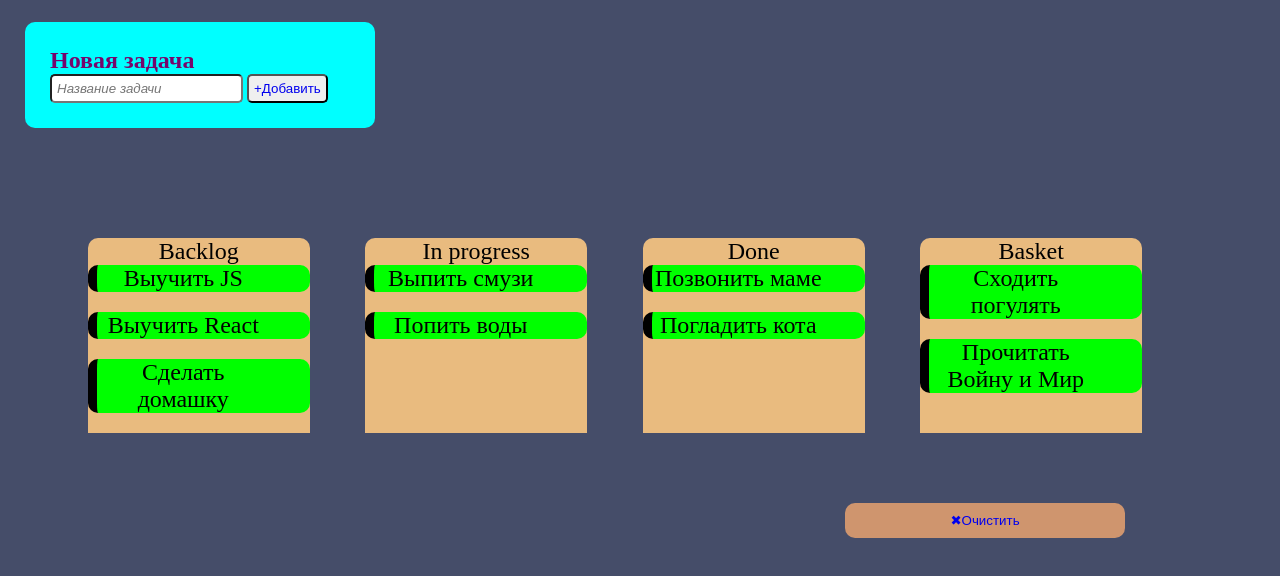
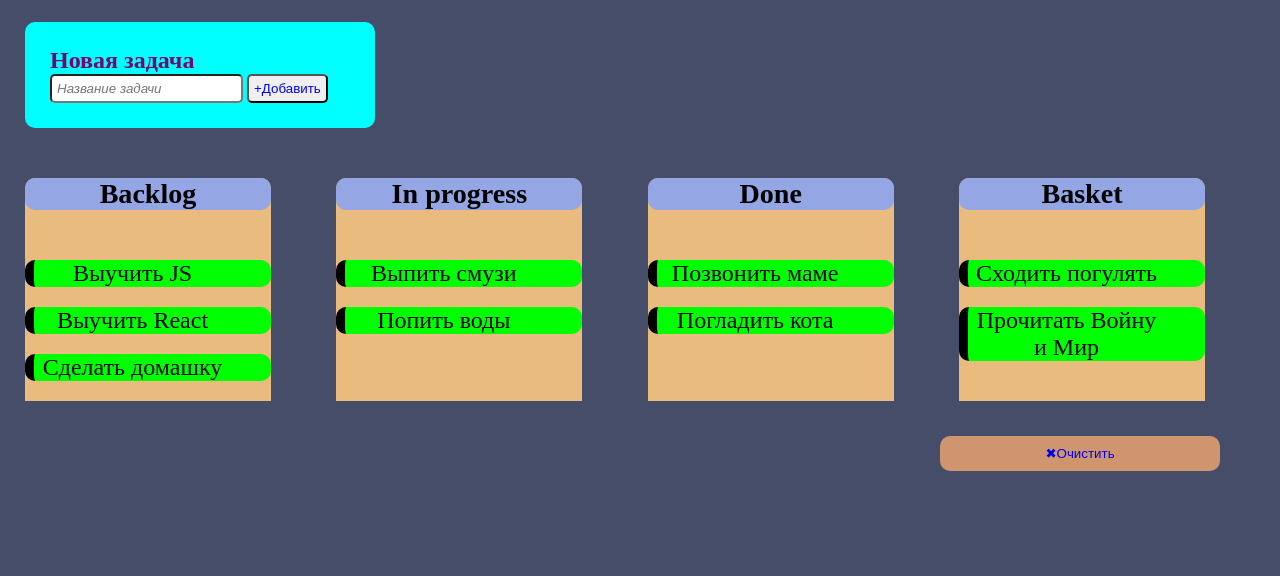
Before and after one commit to yunus-akhmadeev-j/test1, a plain HTML site: page index-red.html in a window 1280 px wide. Shown: the part 152-728 px from the top of the page. Drawn offline with Linux system fonts and the light colour scheme.

Commit message:
lab2 update

```diff
--- a/index-red.html
+++ b/index-red.html
@@ -39,34 +39,34 @@
         </div>
 
         <section class="tasks">
-            <div class="ttt">
+            <section class="ttt">
             <div class="task-body">
-                <ul class="task-list">Backlog
-                    <li class="task1">Выучить JS</li>
-                    <li class="task1">Выучить React</li>
-                    <li class="task1">Сделать домашку</li>
+                <ul class="task-list"><h3>Backlog</h3>
+                    <li class="task-ex">Выучить JS</li>
+                    <li class="task-ex">Выучить React</li>
+                    <li class="task-ex">Сделать домашку</li>
                 </ul>
             </div>
             <div class="task-body">
-                <ul class="task-list">In progress
-                    <li class="task1">Выпить смузи</li>
-                    <li class="task1">Попить воды</li>
+                <ul class="task-list"><h3>In progress</h3>
+                    <li class="task-ex">Выпить смузи</li>
+                    <li class="task-ex">Попить воды</li>
                 </ul>
             </div>
             <div class="task-body">
-                <ul class="task-list">Done
-                    <li class="task1">Позвонить маме</li>
-                    <li class="task1">Погладить кота</li>
+                <ul class="task-list"><h3>Done</h3>
+                    <li class="task-ex">Позвонить маме</li>
+                    <li class="task-ex">Погладить кота</li>
                 </ul>
             </div>
             <div class="task-body">
-                <ul class="task-list">Basket
-                    <li class="task1">Сходить погулять</li>
-                    <li class="task1">Прочитать Войну и Мир</li>
+                <ul class="task-list"><h3>Basket</h3>
+                    <li class="task-ex">Сходить погулять</li>
+                    <li class="task-ex">Прочитать Войну и Мир</li>
 
                 </ul>
-            </div>
-                   </div>
+            </section>
+        </div>
         </section>
         <div class="clear-button">
             <button class="button-clear">
--- a/static/styles/clear-button.css
+++ b/static/styles/clear-button.css
@@ -4,7 +4,7 @@
     border-radius: 5px 5px 5px 5px;
     padding: 10px;
     text-align: right;
-    margin-right: 120px;
+    margin-right: 50px;
 
 
 
--- a/static/styles/tasks-field.css
+++ b/static/styles/tasks-field.css
@@ -1,7 +1,11 @@
+section{
+    display: flex;
+}
 .ttt{
-    display: flex;
-    justify-content: space-around;
-    padding: 40px;
+
+    justify-content: space-between;
+    width: 2000px;
+
 }
 /* Отступы для столбцов */
 .task-body{
--- a/static/styles/tasks.css
+++ b/static/styles/tasks.css
@@ -1,16 +1,16 @@
 .tasks{
     font-size: 1.5em;
-   padding: 20px;
+
 
 
 }
-ul{
+*{
     list-style: none;
 }
 /* для каждой строки задаем свои свойства */
 
 
-.task1{
+li{
     padding-right: 40px;
     border-style: hidden;
     margin-bottom: 20px;
```
Also changed, not shown: index..html (added, +46 -0 lines), src/const.js (+20 -6 lines), src/main.js (+5 -5 lines), src/view/tasks-board.js (added, +56 -0 lines), src/view/header.js (line endings or trailing spaces), src/view/task-adder.js (line endings or trailing spaces), src/view/task-basket.js (line endings or trailing spaces), static/styles/style.css (line endings or trailing spaces).
